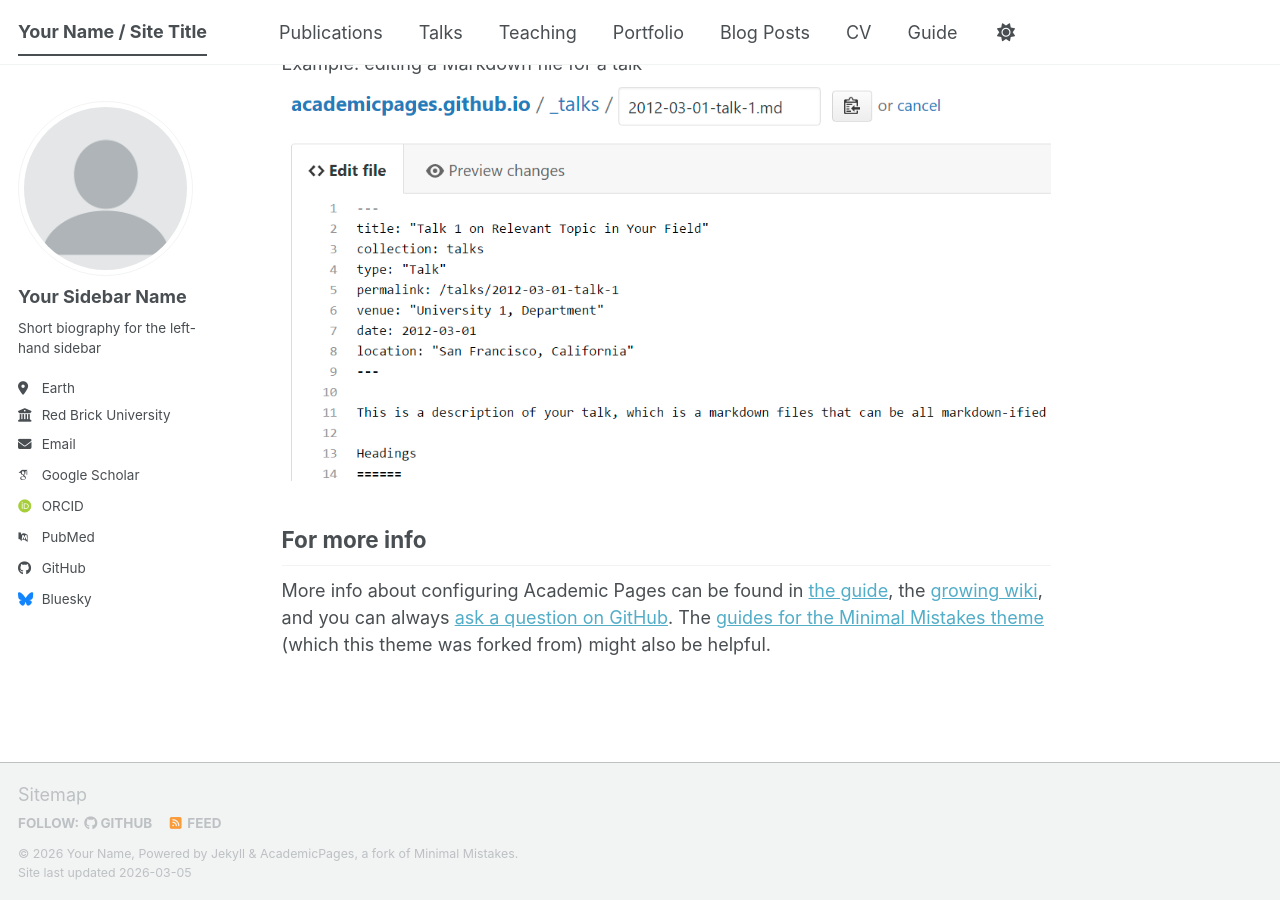
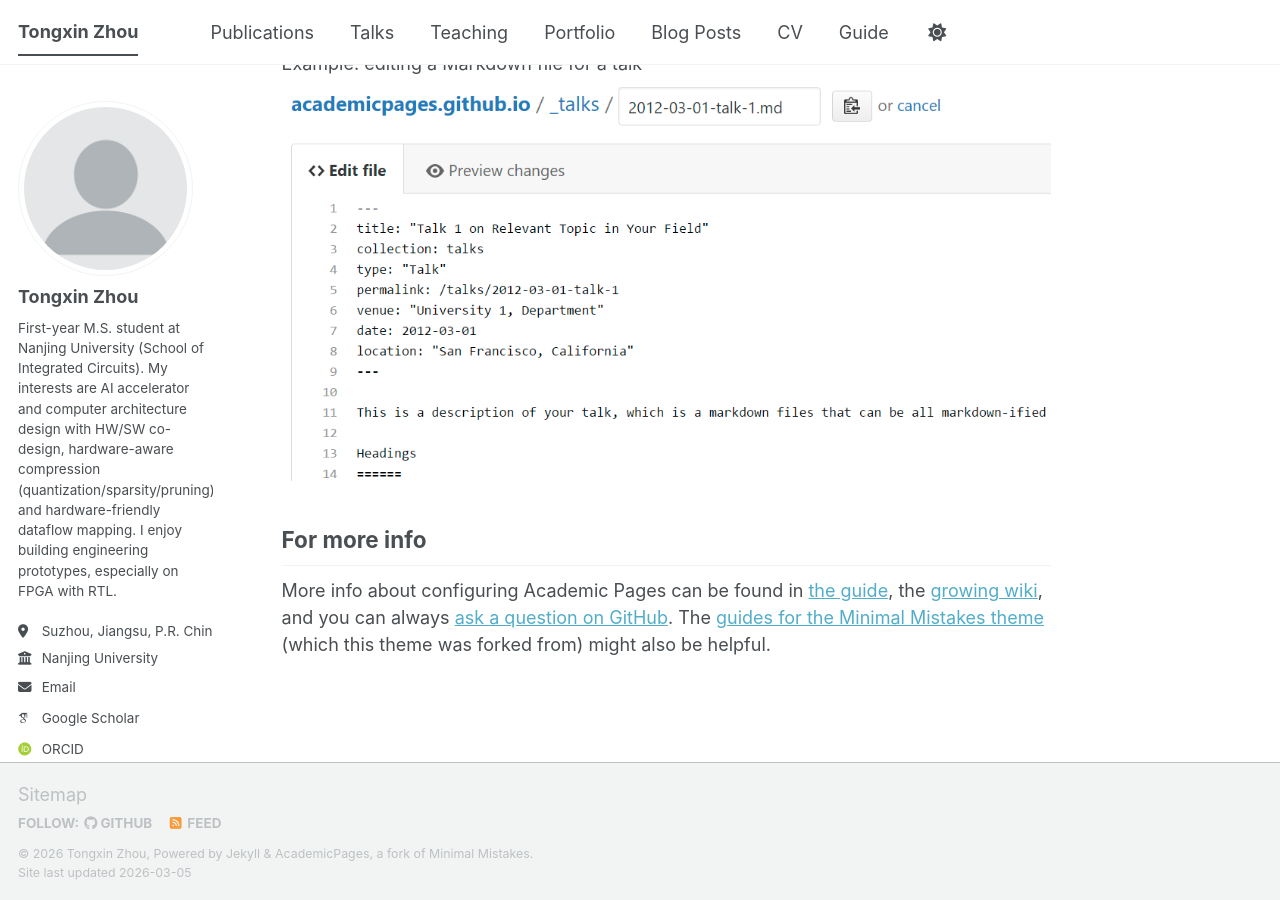
Before and after one commit to SyntonZhou/tongxinzhou.github.io, a Jekyll site: the page built from _pages/about.md, in a window 1280 px wide and 900 px high, scrolled down 2720 px. Built offline with Jekyll 4.4.1, drawn with Linux system fonts in a browser that asks for light colours; some web fonts are replaced; a script bundle is joined from its source files by our own code; library files that are not in the unit come from our copies.

Commit message:
Modify site configuration with personal details
Updated personal information and site settings in the configuration file.

```diff
--- a/_config.yml
+++ b/_config.yml
@@ -8,79 +8,78 @@
 
 # Basic Site Settings
 locale                   : "en-US"
-site_theme               : "default" # The available themes options are "default", "air", "sunrise", "mint", "dirt" and "contrast"
-title                    : "Your Name / Site Title"
+site_theme               : "default" # "default", "air", "sunrise", "mint", "dirt", "contrast"
+title                    : "Tongxin Zhou"
 title_separator          : "-"
-name                     : &name "Your Name"
-description              : &description "Your Name's academic portfolio"   # Update this with a general description of your site, this is the default if not overridden by a page
-url                      : https://academicpages.github.io # The base hostname & protocol for your site e.g. "https://[your GitHub username].github.io",
-                                                           # or if you already have some other page hosted on Github then use "https://[your GitHub username].github.io/[Your Repo Name]"
-baseurl                  : "" # the subpath of your site, e.g. "/blog"
-repository               : "academicpages/academicpages.github.io"
+name                     : &name "Tongxin Zhou"
+description              : &description "Academic homepage — hardware–software co-design for efficient AI accelerators (FPGA/RTL), with hardware-aware compression (quantization/sparsity/pruning) and hardware-friendly dataflows."
+
+# Hosted as a GitHub Pages *project site*:
+# https://syntonzhou.github.io/tongxinzhou.github.io/
+url                      : "https://syntonzhou.github.io"
+baseurl                  : "/tongxinzhou.github.io"
+repository               : "syntonzhou/tongxinzhou.github.io"
 
 # Site Author - The following control what appear as part of the author content on the side bar.
-#               If a field is blank the icon and link will not appear, otherwise it will be shown.
-#               Additional customization can be done by editing /_includes/author-profile.html
 author:
   # Biographic information
   avatar           : "profile.png"
-  name             : "Your Sidebar Name"
-  pronouns         : # example: "she/her"
-  bio              : "Short biography for the left-hand sidebar"
-  location         : "Earth"
-  employer         : "Red Brick University"
-  uri              : # URL
-  email            : "none@example.org"
+  name             : "Tongxin Zhou"
+  pronouns         :
+  bio              : "First-year M.S. student at Nanjing University (School of Integrated Circuits). My interests are AI accelerator and computer architecture design with HW/SW co-design, hardware-aware compression (quantization/sparsity/pruning), and hardware-friendly dataflow mapping. I enjoy building engineering prototypes, especially on FPGA with RTL."
+  location         : "Suzhou, Jiangsu, P.R. China"
+  employer         : "Nanjing University"
+  uri              :
+  email            : "502025730018@smail.nju.edu.cn"
 
   # Academic websites
-  academia         : # URL
-  arxiv            : # URL - Update with the correct link to your profile
-  googlescholar    : "https://scholar.google.com/citations?user=PS_CX0AAAAAJ"
-  inspire-hep      : # URL
-  impactstory      : # URL
-  orcid            : "https://orcid.org/yourorcidurl"
-  semantic         : # URL
-  ssrn             : # URL
-  pubmed           : "https://www.ncbi.nlm.nih.gov/pubmed/?term=john+snow"
-  researchgate     : # URL
-  scopus           : # URL
-  zotero           : # URL
-
+  academia         :
+  arxiv            :
+  googlescholar    : "TODO_GOOGLE_SCHOLAR_URL"
+  inspire-hep      :
+  impactstory      :
+  orcid            : "https://orcid.org/0009-0008-2045-1796"
+  semantic         :
+  ssrn             :
+  pubmed           :
+  researchgate     :
+  scopus           :
+  zotero           :
 
   # Repositories and software development
-  bitbucket        : # Username - Update with your username on the site
-  codepen          : # Username
-  dribbble         : # Username
-  github           : "academicpages"
-  kaggle           : # Username
-  stackoverflow    : # User number or user number and name (i.e., use "1" or "1/jeff-atwood")
+  bitbucket        :
+  codepen          :
+  dribbble         :
+  github           : "syntonzhou"
+  kaggle           :
+  stackoverflow    :
 
   # Social media
-  artstation       : # Username
-  bluesky          : "bsky.app" # Replace this with you Bluesky username
-  facebook         : # Username
-  flickr           : # Username
-  foursquare       : # Username
-  goodreads        : # Username
-  google_plus      : # Username
-  keybase          : # Username
-  instagram        : # Username
-  lastfm           : # Username
-  linkedin         : # Username
-  mastodon         : # URL
-  medium           : # URL
-  pinterest        : # Username
-  soundcloud       : # Username
-  steam            : # Username
-  telegram         : # URL
-  tumblr           : # Username
-  twitter          : # Username for X / Twitter
-  vine             : # Username
-  weibo            : # Username
-  wikipedia        : # Username
-  xing             : # Username
-  youtube          : # Username
-  zhihu            : # Username
+  artstation       :
+  bluesky          :
+  facebook         :
+  flickr           :
+  foursquare       :
+  goodreads        :
+  google_plus      :
+  keybase          :
+  instagram        :
+  lastfm           :
+  linkedin         :
+  mastodon         :
+  medium           :
+  pinterest        :
+  soundcloud       :
+  steam            :
+  telegram         :
+  tumblr           :
+  twitter          : "SyntonChou"
+  vine             :
+  weibo            :
+  wikipedia        :
+  xing             :
+  youtube          :
+  zhihu            : "Ness233"
 
 # Publication Category - The following the list of publication categories and their headings
 publication_category:
@@ -92,25 +91,25 @@ publication_category:
     title: 'Conference Papers'
 
 # Site Settings
-teaser                   :  # filename of teaser fallback teaser image placed in /images/ for social media previews
-breadcrumbs              : false # true, false (default)
+teaser                   :
+breadcrumbs              : false
 words_per_minute         : 160
 future                   : true
-read_more                : "disabled" # if enabled, adds "Read more" links to excerpts
-talkmap_link             : false      #change to true to add link to talkmap on talks page
+read_more                : "disabled"
+talkmap_link             : false
 comments:
-  provider               : # false (default), "disqus", "discourse", "facebook", "google-plus", "staticman", "custom"
+  provider               :
   disqus:
     shortname            :
   discourse:
-    server               : # https://meta.discourse.org/t/embedding-discourse-comments-via-javascript/31963 , e.g.: meta.discourse.org
+    server               :
   facebook:
     appid                :
-    num_posts            : # 5 (default)
-    colorscheme          : # "light" (default), "dark"
+    num_posts            :
+    colorscheme          :
 staticman:
   allowedFields          : ['name', 'email', 'url', 'message']
-  branch                 : "gh-pages" # "master", "gh-pages"
+  branch                 : "gh-pages"
   commitMessage          : "New comment."
   filename               : comment-{@timestamp}
   format                 : "yml"
@@ -123,11 +122,10 @@ staticman:
     date:
       type               : "date"
       options:
-        format           : "iso8601" # "iso8601" (default), "timestamp-seconds", "timestamp-milliseconds"
+        format           : "iso8601"
 atom_feed:
-  hide                   : false     # change to true to hide the RSS feed in the footer
-  path                   : # blank (default) uses feed.xml
-
+  hide                   : false
+  path                   :
 
 # SEO Related
 google_site_verification :
@@ -135,30 +133,29 @@ bing_site_verification   :
 alexa_site_verification  :
 yandex_site_verification :
 
-
 # Social Sharing
 twitter:
-  username               : &twitter
+  username               : &twitter "SyntonChou"
 facebook:
   username               :
   app_id                 :
   publisher              :
-og_image                 :  # Social media default site image
-og_description           :  # Social media default site image description
+og_image                 :
+og_description           : *description
 # For specifying social profiles
-# - https://developers.google.com/structured-data/customize/social-profiles
 social:
-  type                   : # Person or Organization (defaults to Person)
-  name                   : # If the user or organization name differs from the site's name
-  links: # An array of links to social media profiles
-
+  type                   : Person
+  name                   : *name
+  links:
+    - "https://github.com/syntonzhou"
+    - "https://orcid.org/0009-0008-2045-1796"
+    - "https://x.com/SyntonChou"
 
 # Analytics
 analytics:
-  provider               :  "false" # false (default), "google", "google-universal", "google-analytics-4", "custom"
+  provider               : "false"
   google:
     tracking_id          :
-
 
 # Reading Files
 include:
@@ -198,14 +195,12 @@ keep_files:
 encoding: "utf-8"
 markdown_ext: "markdown,mkdown,mkdn,mkd,md"
 
-
 # Conversion
 markdown: kramdown
 highlighter: rouge
 lsi: false
 excerpt_separator: "\n\n"
 incremental: false
-
 
 # Markdown Processing
 kramdown:
@@ -217,7 +212,6 @@ kramdown:
   toc_levels: 1..6
   smart_quotes: lsquo,rsquo,ldquo,rdquo
   enable_coderay: false
-
 
 # These settings control the types of collections used by the template
 collections:
@@ -233,7 +227,6 @@ collections:
   talks:
     output: true
     permalink: /:collection/:path/
-
 
 # These settings control how pages and collections are included in the site
 defaults:
@@ -291,19 +284,14 @@ defaults:
       author_profile: true
       share: true
 
-
 # Sass/SCSS
 sass:
   sass_dir: _sass
-  style: compressed # https://sass-lang.com/documentation/file.SASS_REFERENCE.html#output_style
-
+  style: compressed
 
 # Outputting
 permalink: /:categories/:title/
-# paginate: 5 # amount of posts to show
-# paginate_path: /page:num/
-timezone: Etc/UTC # https://en.wikipedia.org/wiki/List_of_tz_database_time_zones
-
+timezone: Asia/Shanghai
 
 # Plugins
 plugins:
@@ -323,38 +311,15 @@ whitelist:
   - jekyll-redirect-from
   - jemoji
 
-
 # Archives
-#  Type
-#  - GitHub Pages compatible archive pages built with Liquid ~> type: liquid (default)
-#  - Jekyll Archives plugin archive pages ~> type: jekyll-archives
-#  Path (examples)
-#  - Archive page should exist at path when using Liquid method or you can
-#    expect broken links (especially with breadcrumbs enabled)
-#  - <base_path>/tags/my-awesome-tag/index.html ~> path: /tags/
-#  - <base_path/categories/my-awesome-category/index.html ~> path: /categories/
-#  - <base_path/my-awesome-category/index.html ~> path: /
 category_archive:
   type: liquid
   path: /categories/
 tag_archive:
   type: liquid
   path: /tags/
-# https://github.com/jekyll/jekyll-archives
-# jekyll-archives:
-#   enabled:
-#     - categories
-#     - tags
-#   layouts:
-#     category: archive-taxonomy
-#     tag: archive-taxonomy
-#   permalinks:
-#     category: /categories/:name/
-#     tag: /tags/:name/
-
 
 # HTML Compression
-# - https://jch.penibelst.de/
 compress_html:
   clippings: all
   ignore:
```
